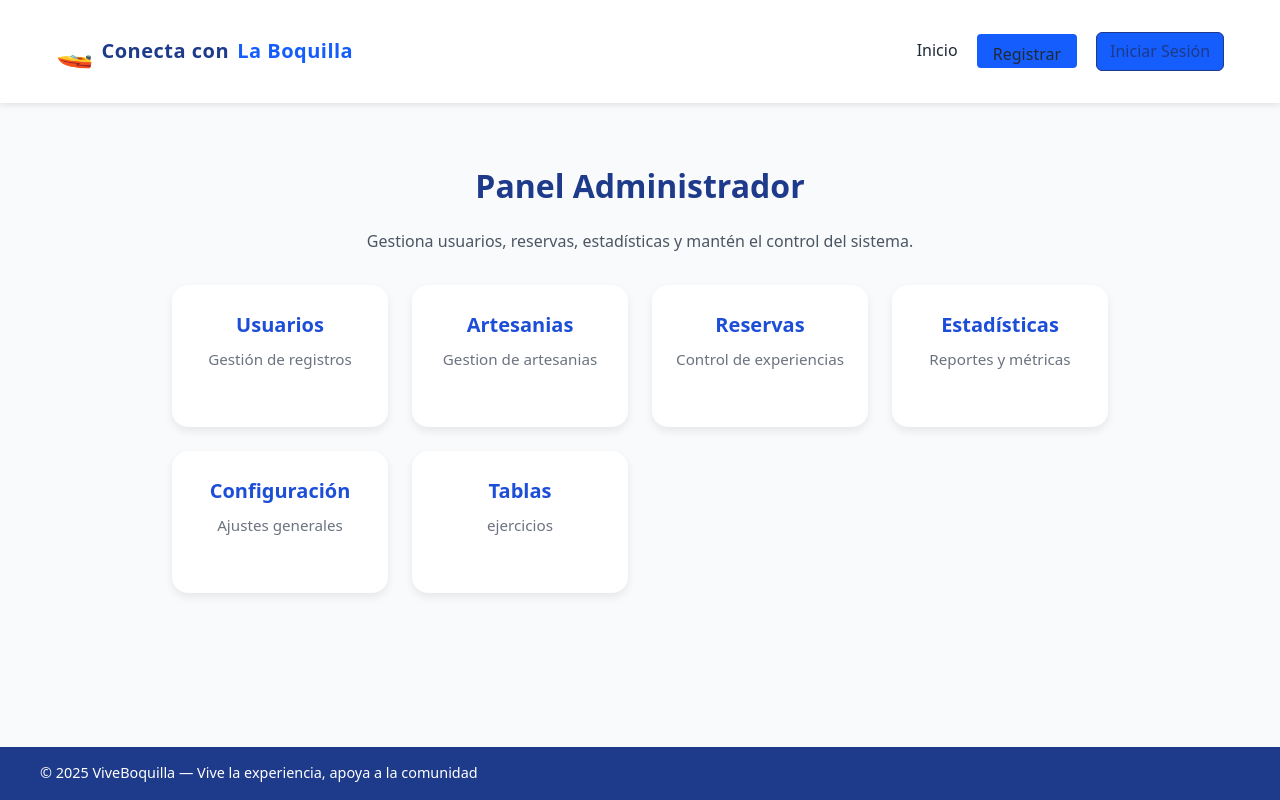
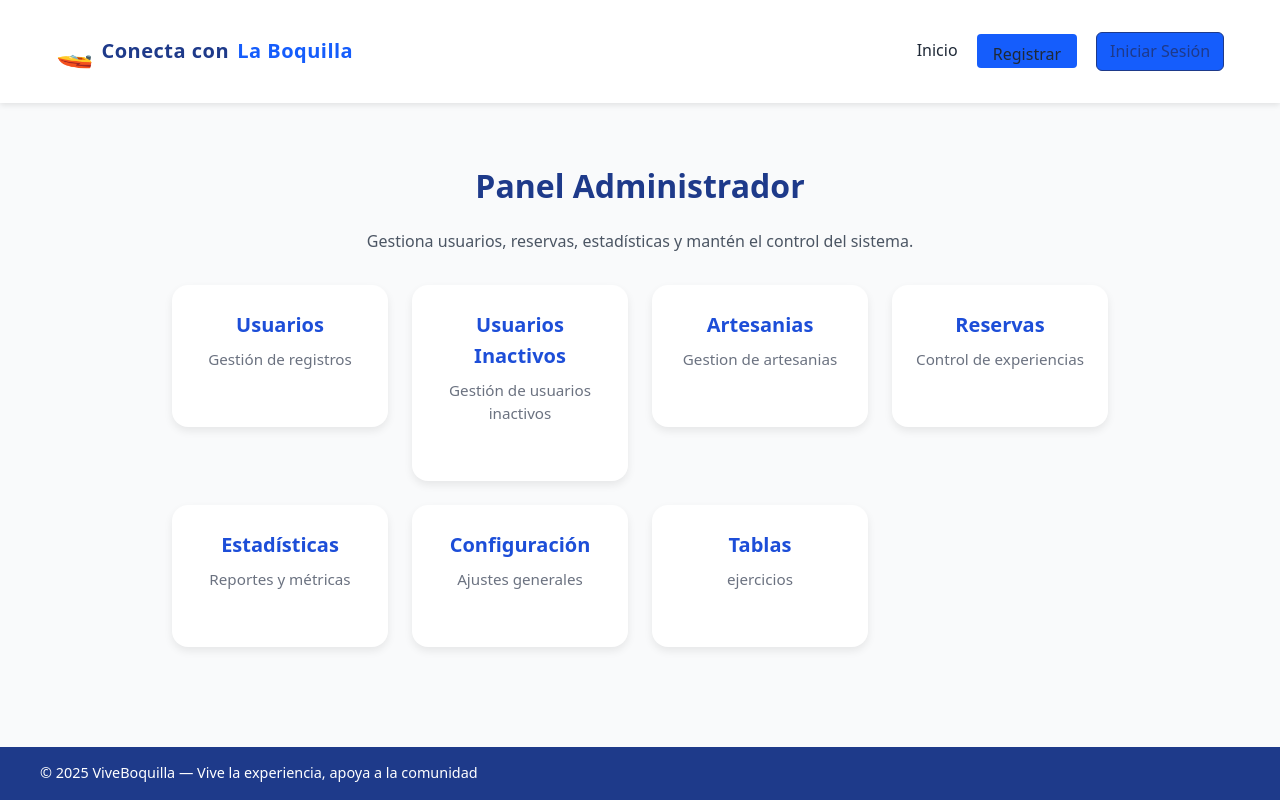
Before and after one commit to camilito2005/conecta-villagloria-la-boquilla-, a React (Vite) app in the folder Frontend/: page /admin in a window 1280 px wide. Built offline with nearby package versions, Linux system fonts and the light colour scheme; no server answers.

Commit message:
feat: agregue la ruta de los usuarios inactivos

```diff
--- a/Frontend/src/paginas/admin.jsx
+++ b/Frontend/src/paginas/admin.jsx
@@ -18,6 +18,13 @@ export function Admin() {
           <div className="bg-white shadow rounded-xl p-6 text-center hover:shadow-lg transition cursor-pointer">
             <h3 className="font-semibold text-lg text-blue-700">Usuarios</h3>
             <p className="text-gray-600">Gestión de registros</p>
+          </div>
+        </Link>
+
+        <Link to="/usuarios/inactivos" className="hover:text-blue-600 transition">
+          <div className="bg-white shadow rounded-xl p-6 text-center hover:shadow-lg transition cursor-pointer">
+            <h3 className="font-semibold text-lg text-blue-700">Usuarios Inactivos</h3>
+            <p className="text-gray-600">Gestión de usuarios inactivos</p>
           </div>
         </Link>
 
```
